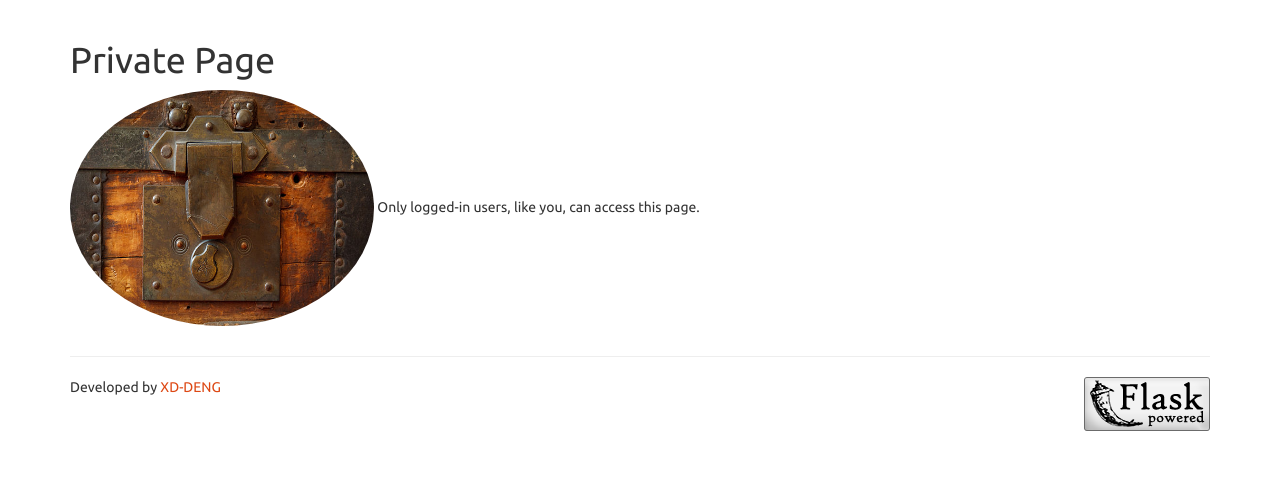
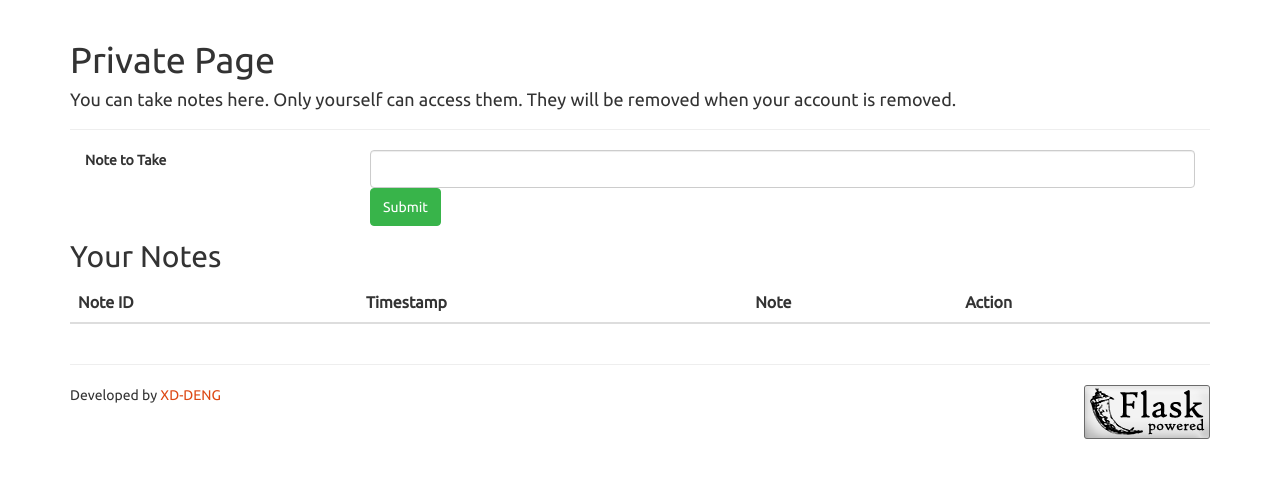
Before and after one commit to mrtnnk/flask-example, a Flask app: page /private/ in a window 1280 px wide. Shown: the part 52-530 px from the top of the page. Run offline with Flask 2, Linux system fonts and the light colour scheme; a user stored in the database is signed in; data comes from the database, SQL or seed files in the repository; both versions use the stored data as it was after the commit; lists and menus that the app fills with data are empty.

Commit message:
For Private page, add feature 'take note'
This makes this app much more meaningful. For this feature, a new database table is added. More complicated logics are also needed, for example, we use hash(user ID + timestamp + note contant) as the unique id of each note (it's necessary when we try to delete a note)

```diff
--- a/app.py
+++ b/app.py
@@ -1,5 +1,6 @@
 from flask import Flask, session, url_for, redirect, render_template, request, abort, flash
 from database import list_users, verify, delete_user_from_db, add_user
+from database import read_note_from_db, write_note_into_db, delete_note_from_db, match_user_id_with_note_id
 
 app = Flask(__name__)
 app.config.from_object('config')
@@ -9,6 +10,10 @@ app.config.from_object('config')
 @app.errorhandler(401)
 def FUN_401(error):
     return render_template("page_401.html"), 401
+
+@app.errorhandler(403)
+def FUN_403(error):
+    return render_template("page_403.html"), 403
 
 @app.errorhandler(404)
 def FUN_404(error):
@@ -33,7 +38,12 @@ def FUN_public():
 @app.route("/private/")
 def FUN_private():
     if "current_user" in session.keys():
-        return render_template("private_page.html")
+        notes_list = read_note_from_db(session['current_user'])
+        notes_table = zip([x[0] for x in notes_list],\
+                          [x[1] for x in notes_list],\
+                          [x[2] for x in notes_list],\
+                          ["/delete_note/" + x[0] for x in notes_list])
+        return render_template("private_page.html", notes = notes_table)
     else:
         return abort(401)
 
@@ -48,6 +58,26 @@ def FUN_admin():
     else:
         return abort(401)
 
+
+
+
+
+
+@app.route("/write_note", methods = ["POST"])
+def FUN_write_note():
+    text_to_write = request.form.get("text_note_to_take")
+    write_note_into_db(session['current_user'], text_to_write)
+
+    return(redirect(url_for("FUN_private")))
+
+@app.route("/delete_note/<note_id>", methods = ["GET"])
+def FUN_delete_note(note_id):
+    if session.get("current_user", None) == match_user_id_with_note_id(note_id): # Ensure the current user is NOT operating on other users' note.
+        delete_note_from_db(note_id)
+    else:
+        return abort(401)
+
+    return(redirect(url_for("FUN_private")))
 
 
 
--- a/database.py
+++ b/database.py
@@ -1,10 +1,12 @@
 import sqlite3
 import hashlib
+import datetime
 
-db_file_location = "database_file/users.db"
+user_db_file_location = "database_file/users.db"
+note_db_file_location = "database_file/notes.db"
 
 def list_users():
-    _conn = sqlite3.connect(db_file_location)
+    _conn = sqlite3.connect(user_db_file_location)
     _c = _conn.cursor()
 
     _c.execute("select id from users;")
@@ -15,7 +17,7 @@ def list_users():
     return result
 
 def verify(id, pw):
-    _conn = sqlite3.connect(db_file_location)
+    _conn = sqlite3.connect(user_db_file_location)
     _c = _conn.cursor()
 
     _c.execute("select pw from users where id = '" + id + "';")
@@ -26,16 +28,21 @@ def verify(id, pw):
     return result
 
 def delete_user_from_db(id):
-    _conn = sqlite3.connect(db_file_location)
+    _conn = sqlite3.connect(user_db_file_location)
     _c = _conn.cursor()
+    _c.execute("delete from users where id = '" + id + "';")
+    _conn.commit()
+    _conn.close()
 
-    _c.execute("delete from users where id = '" + id + "';")
-
+    # when we delete a user from database USERS, we also need to delete all his or her notes data from database NOTES
+    _conn = sqlite3.connect(note_db_file_location)
+    _c = _conn.cursor()
+    _c.execute("delete from notes where user = '" + id + "';")
     _conn.commit()
     _conn.close()
 
 def add_user(id, pw):
-    _conn = sqlite3.connect(db_file_location)
+    _conn = sqlite3.connect(user_db_file_location)
     _c = _conn.cursor()
 
     command = "insert into users values('" + id.upper() + "', '" + hashlib.sha256(pw).hexdigest() + "');"
@@ -44,6 +51,58 @@ def add_user(id, pw):
     _conn.commit()
     _conn.close()
 
+def read_note_from_db(id):
+    _conn = sqlite3.connect(note_db_file_location)
+    _c = _conn.cursor()
+
+    command = "select note_id, timestamp, note from notes where user = '" + id.upper() + "';"
+    _c.execute(command)
+    result = _c.fetchall()
+
+    _conn.commit()
+    _conn.close()
+
+    return result
+
+def match_user_id_with_note_id(note_id):
+    # Given the note id, confirm if the current user is the owner of the note which is being operated.
+    _conn = sqlite3.connect(note_db_file_location)
+    _c = _conn.cursor()
+
+    command = "select user from notes where note_id = '" + note_id + "';"
+    _c.execute(command)
+    result = _c.fetchone()[0]
+
+    _conn.commit()
+    _conn.close()
+
+    return result
+
+def write_note_into_db(id, note_to_write):
+    _conn = sqlite3.connect(note_db_file_location)
+    _c = _conn.cursor()
+
+    current_timestamp = str(datetime.datetime.now())
+    command = "insert into notes values('" + id.upper() + "', '" + \
+                current_timestamp + "', '" + note_to_write + \
+                "', '" + hashlib.sha1(id.upper() + current_timestamp + note_to_write).hexdigest() + "');"
+    _c.execute(command)
+
+    _conn.commit()
+    _conn.close()
+
+def delete_note_from_db(note_id):
+    _conn = sqlite3.connect(note_db_file_location)
+    _c = _conn.cursor()
+
+    command = "delete from notes where note_id = '" + note_id + "';"
+    _c.execute(command)
+
+    _conn.commit()
+    _conn.close()
+
+
+
 
 
 
--- /dev/null
+++ b/templates/page_403.html
@@ -0,0 +1,6 @@
+{% extends "layout.html" %}
+{% block page_title %}Forbidden(403){% endblock %}
+{% block body %}
+    {{ super() }}
+    This operation is forbidden.
+{% endblock %}
--- a/templates/private_page.html
+++ b/templates/private_page.html
@@ -2,6 +2,44 @@
 {% block page_title %}Private Page{% endblock %}
 {% block body %}
     {{ super() }}
-    <img src="{{ url_for('static', filename='img/private.jpg') }}" class="img-circle" alt="Cinque Terre" width="304" height="236">
-    Only logged-in users, like you, can access this page.
+
+    <h4>You can take notes here. Only yourself can access them. They will be removed when your account is removed.</h4>
+
+    <hr>
+
+    <div class="form-group">
+      <label for="textArea" class="col-lg-3 control-label">Note to Take</label>
+      <div class="col-lg-9">
+      <form action="/write_note" method="post">
+        <input class="form-control" name="text_note_to_take"></input>
+        <button type="submit" class="btn btn-success">Submit</button>
+        </form>
+      </div>
+    </div>
+
+    <hr>
+
+    {% if notes %}
+        <h2>Your Notes</h2>
+        <table class="table">
+            <thead>
+                <tr>
+                  <th>Note ID</th>
+                  <th>Timestamp</th>
+                  <th>Note</th>
+                  <th>Action</th>
+                </tr>
+            </thead>
+            {% for note_id, timestamp, note, act in notes %}
+                    <tr>
+                       <td> {{ note_id }} </td>
+                       <td> {{ timestamp }} </td>
+                       <td> {{ note }} </td>
+                       <td><a href={{act}}>Delete</a></td>
+                    </tr>
+
+            {% endfor %}
+        </table>
+    {% endif %}
+
 {% endblock %}
```
Also changed, not shown: templates/admin.html (+8 -12 lines), database_file/notes.db (added), database_file/users.db, static/img/private.jpg (deleted).
